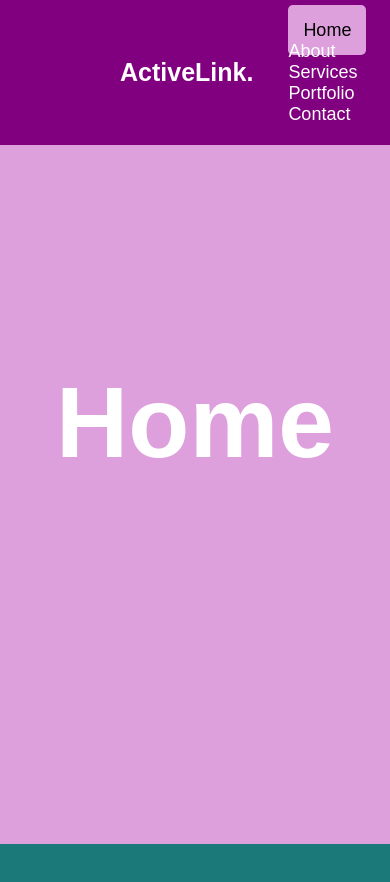
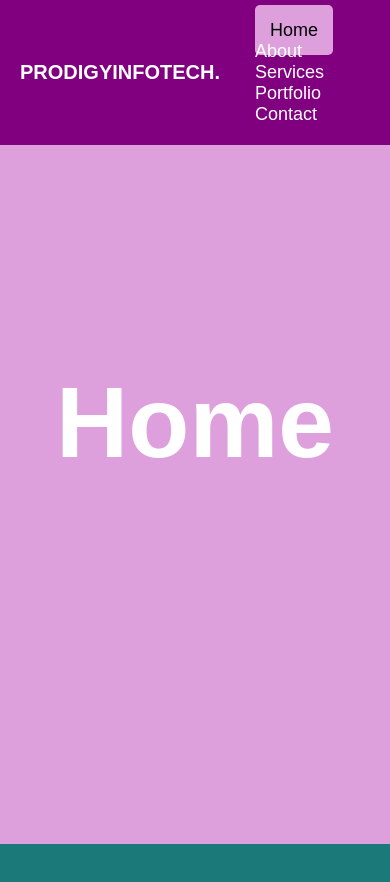
Before and after one commit to Ayeshaacoder/Active-Links, a plain HTML site: page index.html in a window 390 px wide. Shown: the top 882 px of the page. Drawn offline with Linux system fonts and the light colour scheme.

Commit message:
Task Completed

```diff
--- a/index.html
+++ b/index.html
@@ -3,12 +3,12 @@
 <head>
     <meta charset="UTF-8">
     <meta name="viewport" content="width=device-width, initial-scale=1.0">
-    <title>Document</title>
+    <title>Prodigy InfoTech</title>
     <link rel="stylesheet" href="./style.css">
 </head>
 <body>
     <header>
-        <a href="#" class="logo">ActiveLink.</a>
+        <a href="#" class="logo">PRODIGYINFOTECH.</a>
         <nav>
             <a href="#home" class="active">Home</a>
             <a href="#about">About</a>
--- a/style.css
+++ b/style.css
@@ -1,4 +1,4 @@
-*{
+ *{
     margin: 0;
     padding: 0;
     box-sizing: border-box;
@@ -56,3 +56,13 @@ section{
 section:nth-child(odd){
     background: #1b7979;
 }
+
+
+@media (max-width: 768px) {
+    header {
+    padding: 20px 20px;
+    }
+    .logo{
+        font-size: 20px;
+    }
+}
```
Also changed, not shown: App.js (line endings or trailing spaces).
